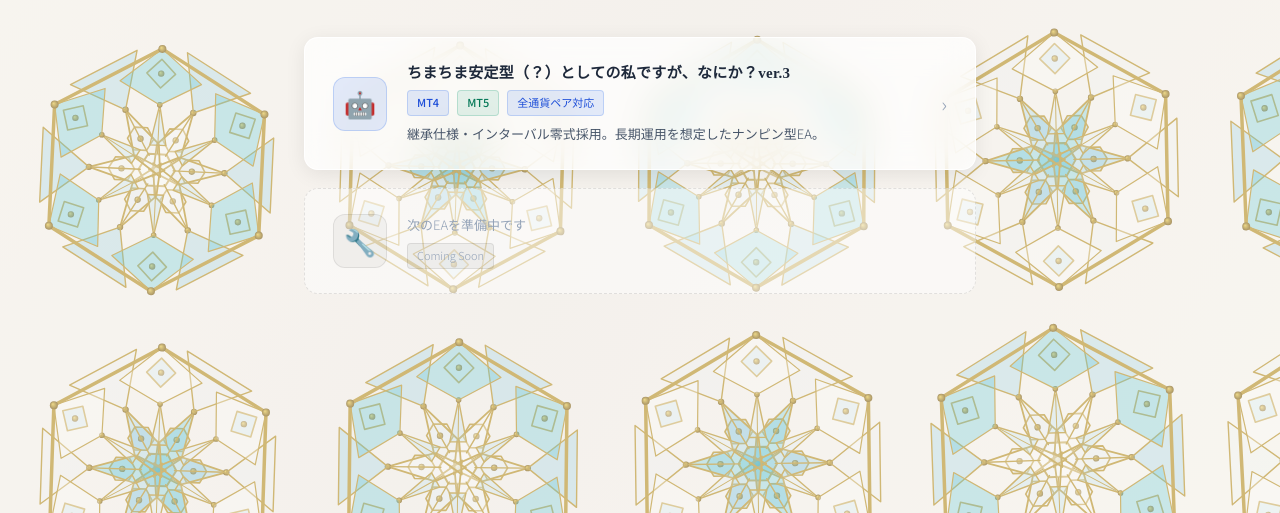
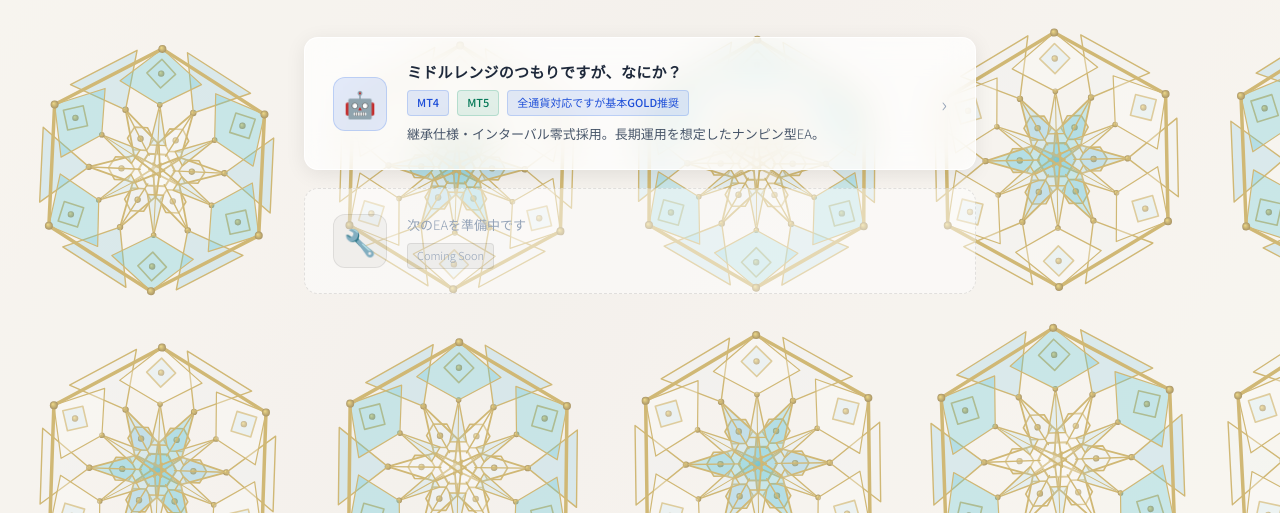
Before and after one commit to sumi11628430-stack/sumi.github.io, a plain HTML site: page ea_intro.html in a window 1280 px wide. Shown: the part 287-800 px from the top of the page. Drawn offline with Linux system fonts and the light colour scheme; animation ran at ten frames a second.

Commit message:
Update EA name and description in HTML file

```diff
--- a/ea_intro.html
+++ b/ea_intro.html
@@ -60,11 +60,11 @@
     <a href="ea_01.html" class="ea-card">
       <div class="ea-icon">🤖</div>
       <div class="ea-body">
-        <div class="ea-name">ちまちま安定型（？）としての私ですが、なにか？ver.3</div>
+        <div class="ea-name">ミドルレンジのつもりですが、なにか？</div>
         <div class="ea-meta">
           <span class="badge badge-blue">MT4</span>
           <span class="badge badge-green">MT5</span>
-          <span class="badge badge-blue">全通貨ペア対応</span>
+          <span class="badge badge-blue">全通貨対応ですが基本GOLD推奨</span>
         </div>
         <div class="ea-desc">継承仕様・インターバル零式採用。長期運用を想定したナンピン型EA。</div>
       </div>
```
